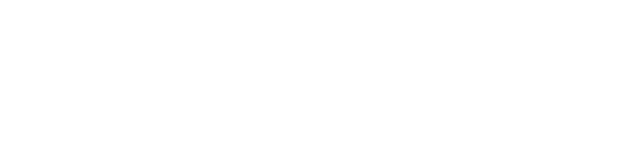
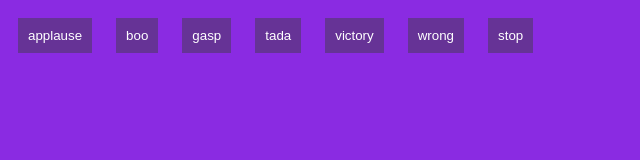
Before and after one commit to acciojob/Soundbar-dayapule-venkatesh, a website: page main.html in a window 1280 px wide. Shown: the whole page, without its empty margins (0-640 px from the left). Drawn offline with Linux system fonts and the light colour scheme.

Commit message:
created a submission

```diff
--- a/main.html
+++ b/main.html
@@ -1,16 +1,31 @@
-<!DOCTYPE html>
+<!doctype html>
 
 <html>
+  <head>
+    <link rel="stylesheet" href="styles.css" />
+    <style>
+        body{
+            background-color: blueviolet;
+        }
+        #buttons{
+            background-color: rgb(102, 51, 150);
+            color: white;
+            border: none;
+            padding: 10px;
+            margin: 10px;
+        }
+    </style>
+  </head>
 
-<head>
-	<link rel="stylesheet" href="styles.css">
-</head>
-
-<body>
-	<!-- the entire body must be written by student -->
-    <script type="text/javascript" src="./script.js">
-</script>
-
-</body>
-
+  <body>
+    <!-- the entire body must be written by student -->
+    <button id="buttons" class="btn">applause</button>
+    <button id="buttons" class="btn">boo</button>
+    <button id="buttons" class="btn">gasp</button>
+    <button id="buttons" class="btn">tada</button>
+    <button id="buttons" class="btn">victory</button>
+    <button id="buttons" class="btn">wrong</button>
+    <button id="buttons" class="stop">stop</button>
+    <script></script>
+  </body>
 </html>
```
